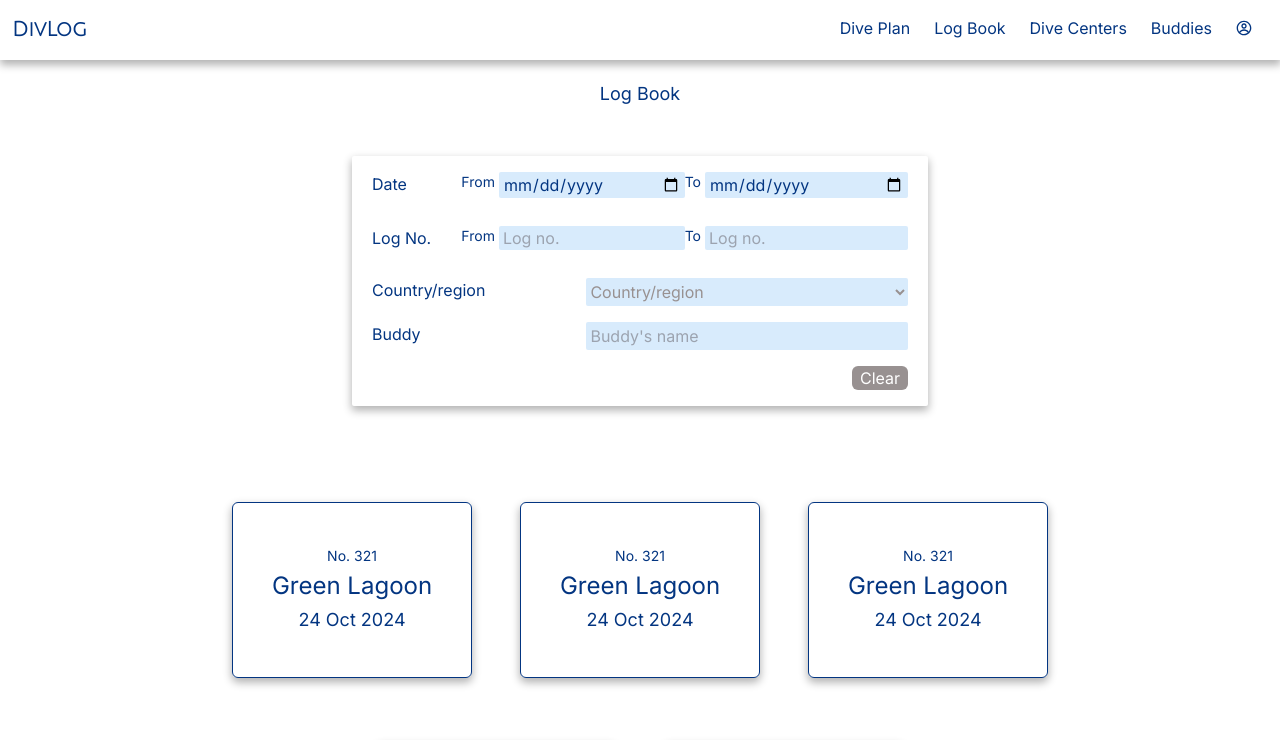
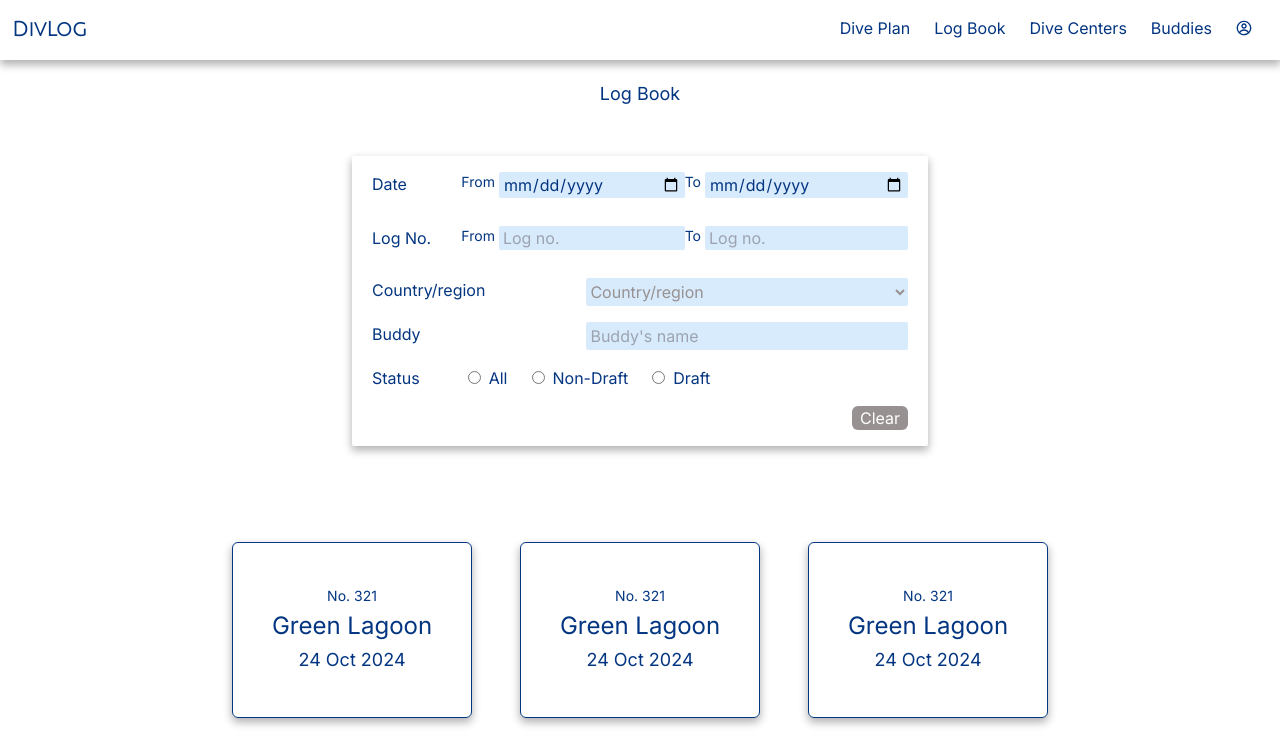
Before and after one commit to Aska62/divlog_app, a Next.js app in the folder frontend/: page /logBook in a window 1280 px wide. Shown: the top 740 px of the page. Built offline with nearby package versions, Linux system fonts and the light colour scheme.

Commit message:
added status radio to log search form

```diff
--- a/frontend/components/log/LogSearchForm.tsx
+++ b/frontend/components/log/LogSearchForm.tsx
@@ -75,6 +75,25 @@ const LogSearchForm = () => {
         />
       </div>
 
+      {/* Log status */}
+      <div className="w-full flex flex-col md:flex-row mb-4">
+        <p className="mr-12">Status</p>
+        <div className="flex ">
+          <div className="mr-6">
+            <input type="radio" name="status" id="all" value="all" />
+            <label htmlFor="all" className="ml-2">All</label>
+          </div>
+          <div className="mr-6">
+            <input type="radio" name="status" id="nonDraft" value="nonDraft" />
+            <label htmlFor="nonDraft" className="ml-2">Non-Draft</label>
+          </div>
+          <div className="mr-6">
+            <input type="radio" name="status" id="draft" value="draft" />
+            <label htmlFor="draft" className="ml-2">Draft</label>
+          </div>
+        </div>
+      </div>
+
       <button className="self-end bg-lightGray dark:bg-lightBlue hover:bg-darkBlue dark:hover:bg-lightGray duration-75 text-baseWhite dark:text-baseBlack px-2 rounded-md">
         Clear
       </button>
```
